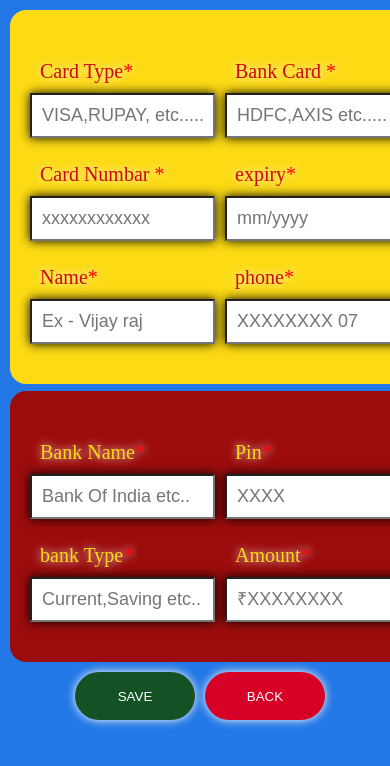
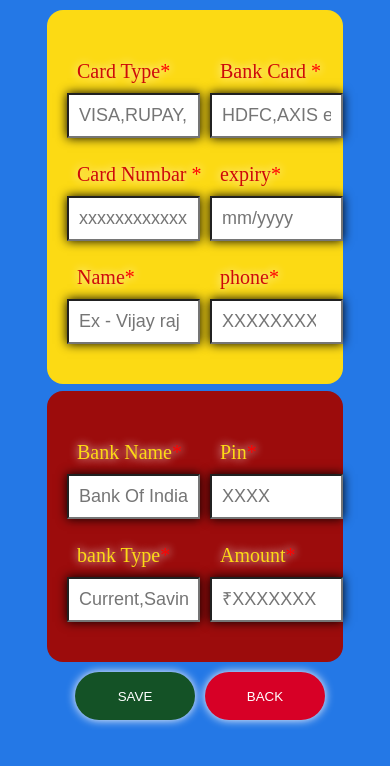
Before and after one commit to Vijay18110/ATM, a React (Vite) app: page /fill/details/1 in a window 390 px wide. Shown: the top 766 px of the page. Built offline with nearby package versions, Linux system fonts and the light colour scheme.

Commit message:
changes commit

```diff
--- a/src/pages/Fillcarddetails/fillCarddetails.css
+++ b/src/pages/Fillcarddetails/fillCarddetails.css
@@ -35,11 +35,21 @@
 
  @media screen and (max-width:480px) and (min-width:200px) {
      .container1 {
-         width: 400px;
+         width: 80%;
      }
 
      .container2 {
-         width: 400px;
+         width: 80%;
+     }
+ }
+
+ @media screen and (min-width:480px) and (max-width:800px) {
+     .container1 {
+         width: 80%;
+     }
+
+     .container2 {
+         width: 80%;
      }
  }
 
```
